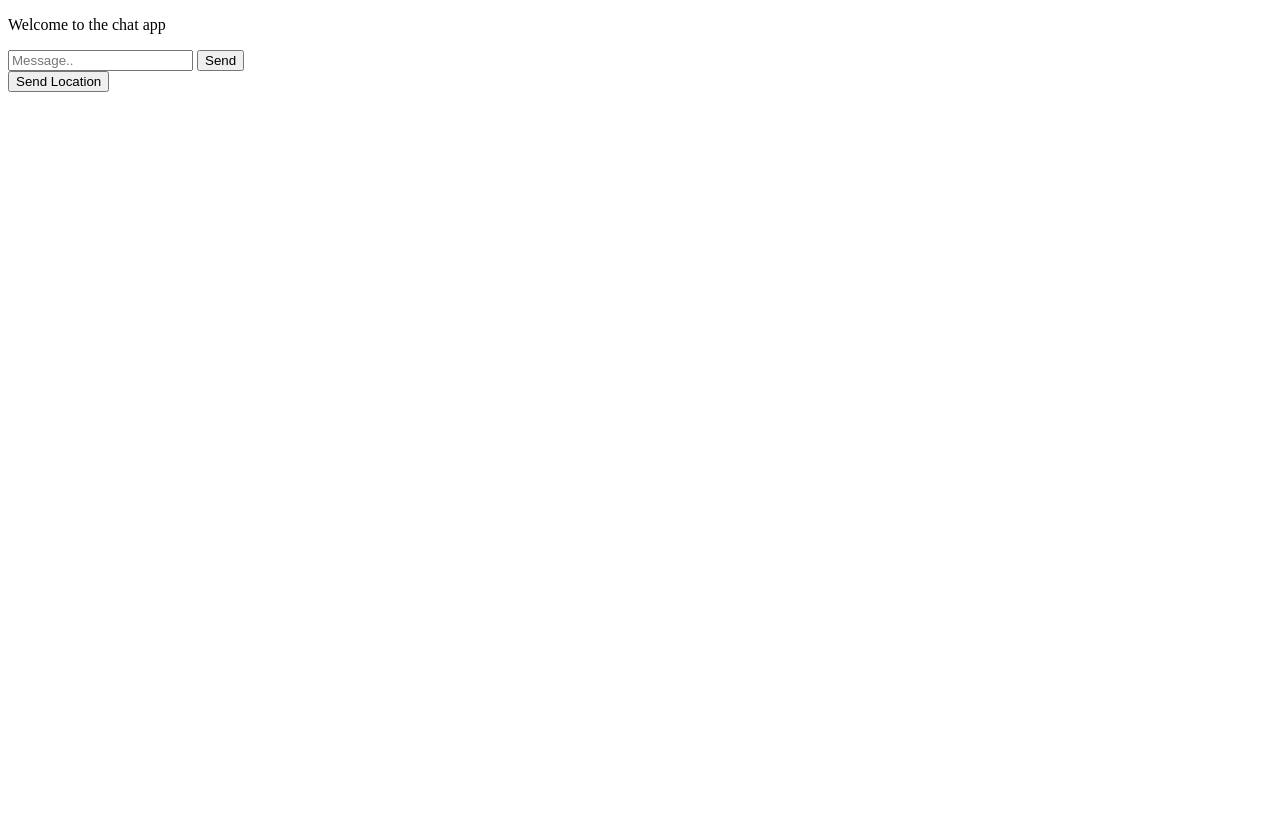
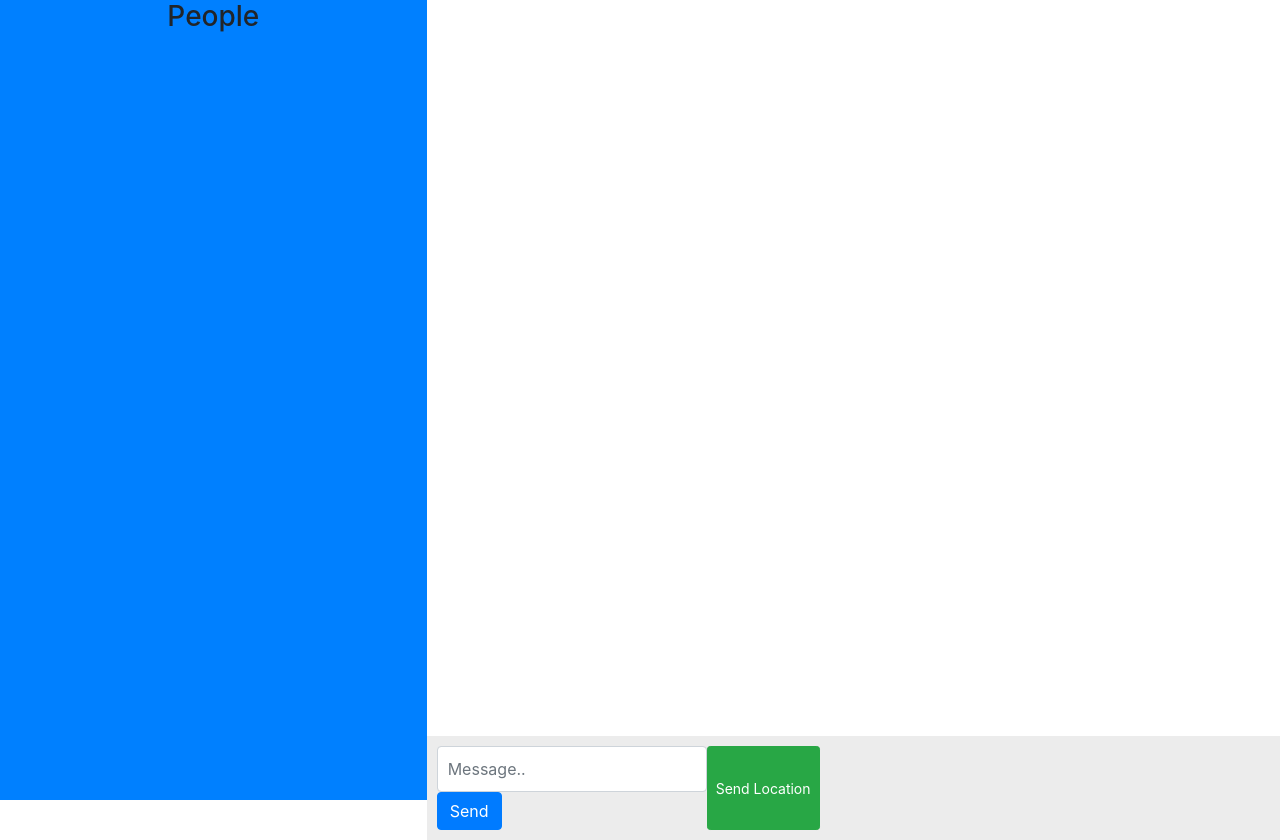
Before and after one commit to justdvnsh/javascript-node-chat-app, a website: page public/index.html in a window 1280 px wide. Before the commit the page ends 800 px from the top, so only its background shows below. Drawn offline with nearby package versions, Linux system fonts and the light colour scheme; no server answers.

Commit message:
ui/ux improvements

```diff
--- a/public/index.html
+++ b/public/index.html
@@ -4,21 +4,36 @@
 
 <head>
   <meta charset="utf-8">
+  <meta name="viewport" content="width=device-width, initial-scale=1, shrink-to-fit=no">
+  <link rel="stylesheet" href="https://maxcdn.bootstrapcdn.com/bootstrap/4.0.0/css/bootstrap.min.css" integrity="sha384-Gn5384xqQ1aoWXA+058RXPxPg6fy4IWvTNh0E263XmFcJlSAwiGgFAW/dAiS6JXm" crossorigin="anonymous">
+
 </head>
 
 <body>
-  <p>Welcome to the chat app</p>
-
-    <div>
-      <ol id="messages"></ol>
+    <div class='container-fluid'>
+      <div class='row'>
+        <div class='col-md-4' style='background-color: #0080ff; width: 260px; height: 100vh'>
+          <center><h3>People</h3></center>
+          <div id='users'></div>
+        </div>
+        <div class='col-md-8' style='width: 100%; height: 100vh; display: flex; flex-direction: column;'>
+            <div class='row'>
+              <div>
+                <ol id="messages"></ol>
+              </div>
+            </div>
+            <div class='row' style='background-color: #ececec; display: flex; padding: 10px; margin-top: 90vh; flex-shrink: 0;'>
+              <form id='message-form'>
+                <input  name='message'  class='form-control' placeholder='Message..' style='padding: 10px; flex-grow: 1' />
+                <button type='submit' class='btn bt-sm btn-primary' >Send </button>
+              </form>
+            <button id='location' class='btn btn-sm btn-success'>Send Location</button>
+          </div>
+        </div>
+      </div>
     </div>
 
-  <form id='message-form'>
-    <input name='message' placeholder='Message..' />
-    <button type='submit' >Send </button>
-  </form>
 
-  <button id='location'>Send Location</button>
 
   <script src="/socket.io/socket.io.js"></script>
   <script src='/js/libs/jquery-3.3.1.min.js'></script>
```
